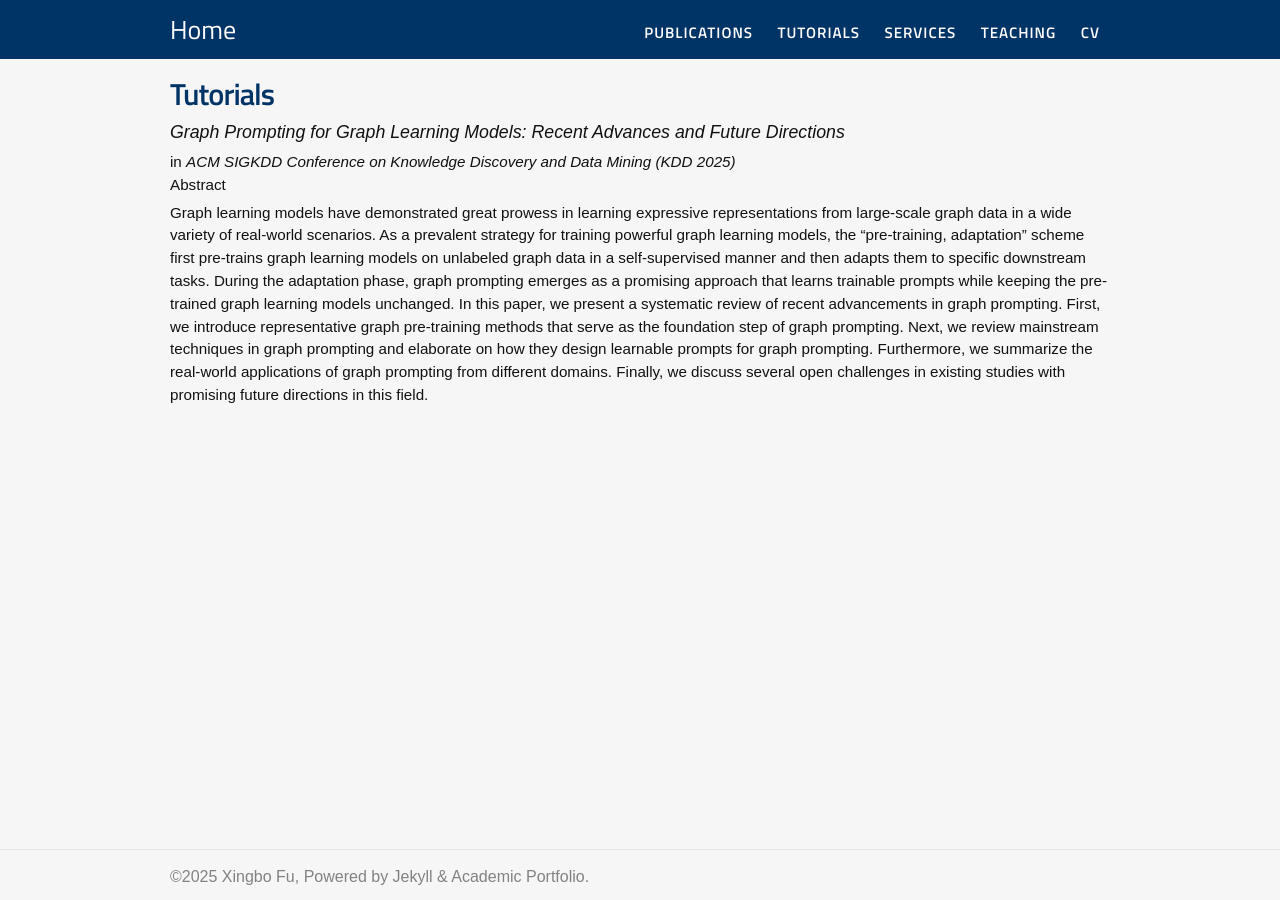
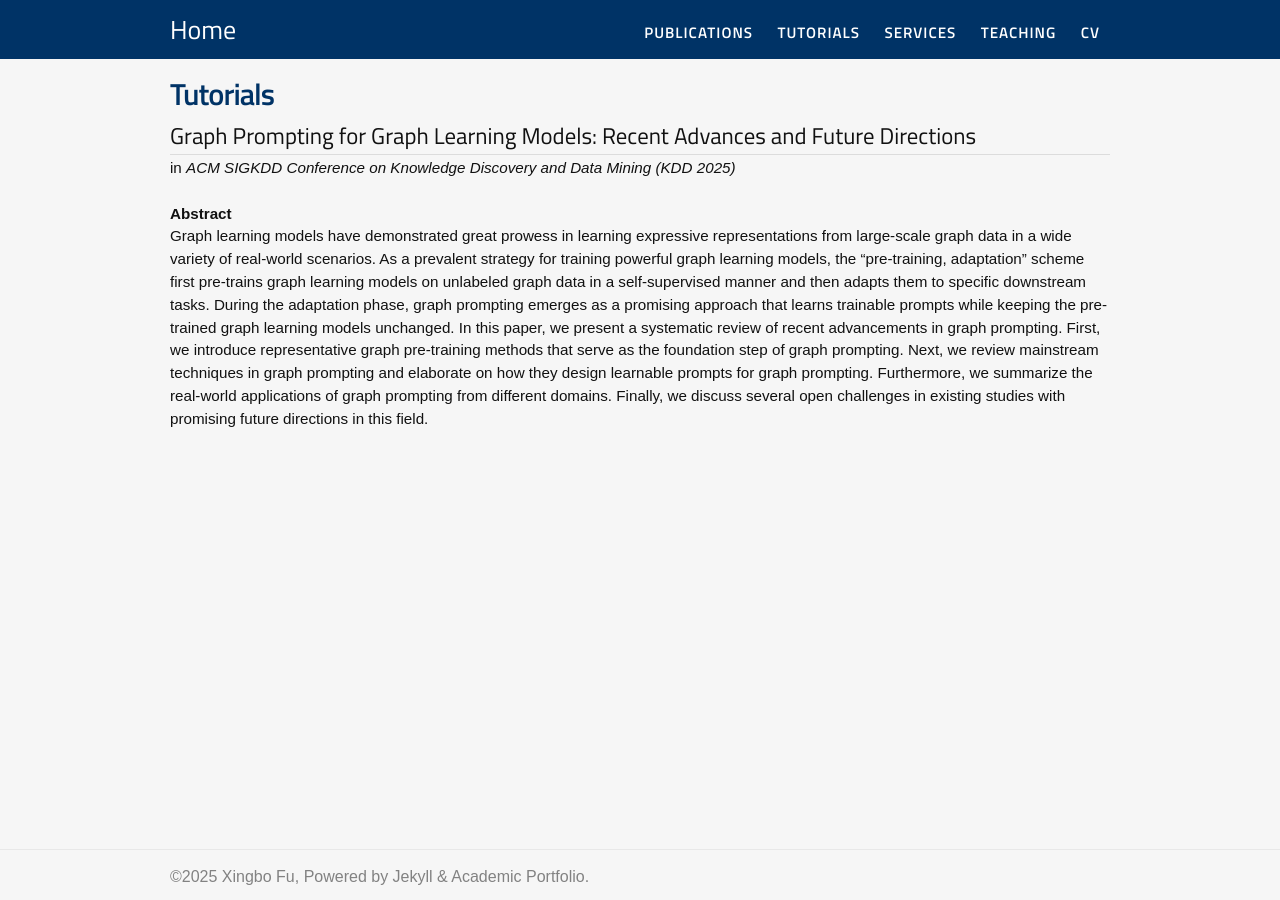
Before and after one commit to xbfu/xbfu.github.io, a Jekyll site: the page built from tutorials/graph-prompting.md, in a window 1280 px wide. Built offline with Jekyll 4.4.1, drawn with Linux system fonts in a browser that asks for light colours; nearby versions of some CDN libraries.

Commit message:
Update graph-prompting.md

```diff
--- a/tutorials/graph-prompting.md
+++ b/tutorials/graph-prompting.md
@@ -5,11 +5,13 @@ permalink: /tutorials/graph-prompting
 ---
 
 
-### Graph Prompting for Graph Learning Models: Recent Advances and Future Directions
+## Graph Prompting for Graph Learning Models: Recent Advances and Future Directions
 
-in <i>ACM SIGKDD Conference on Knowledge Discovery and Data Mining (KDD 2025)</i>
+in *ACM SIGKDD Conference on Knowledge Discovery and Data Mining (KDD 2025)*
 
-#### Abstract
+<br>
+
+**Abstract**
 
 Graph learning models have demonstrated great prowess in learning expressive representations from large-scale graph data in a wide variety of real-world scenarios.
 As a prevalent strategy for training powerful graph learning models, the "pre-training, adaptation" scheme first pre-trains graph learning models on unlabeled graph data in a self-supervised manner and then adapts them to specific downstream tasks.
```
